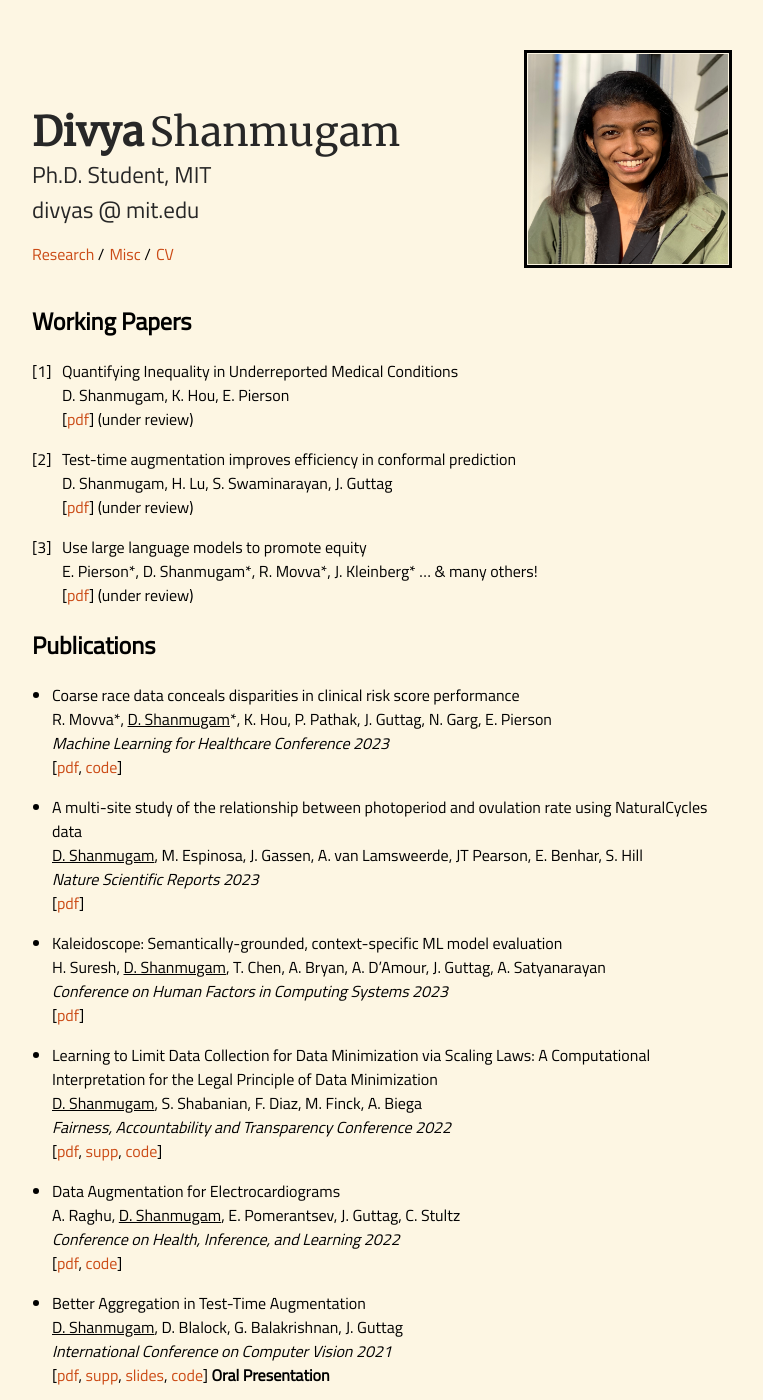
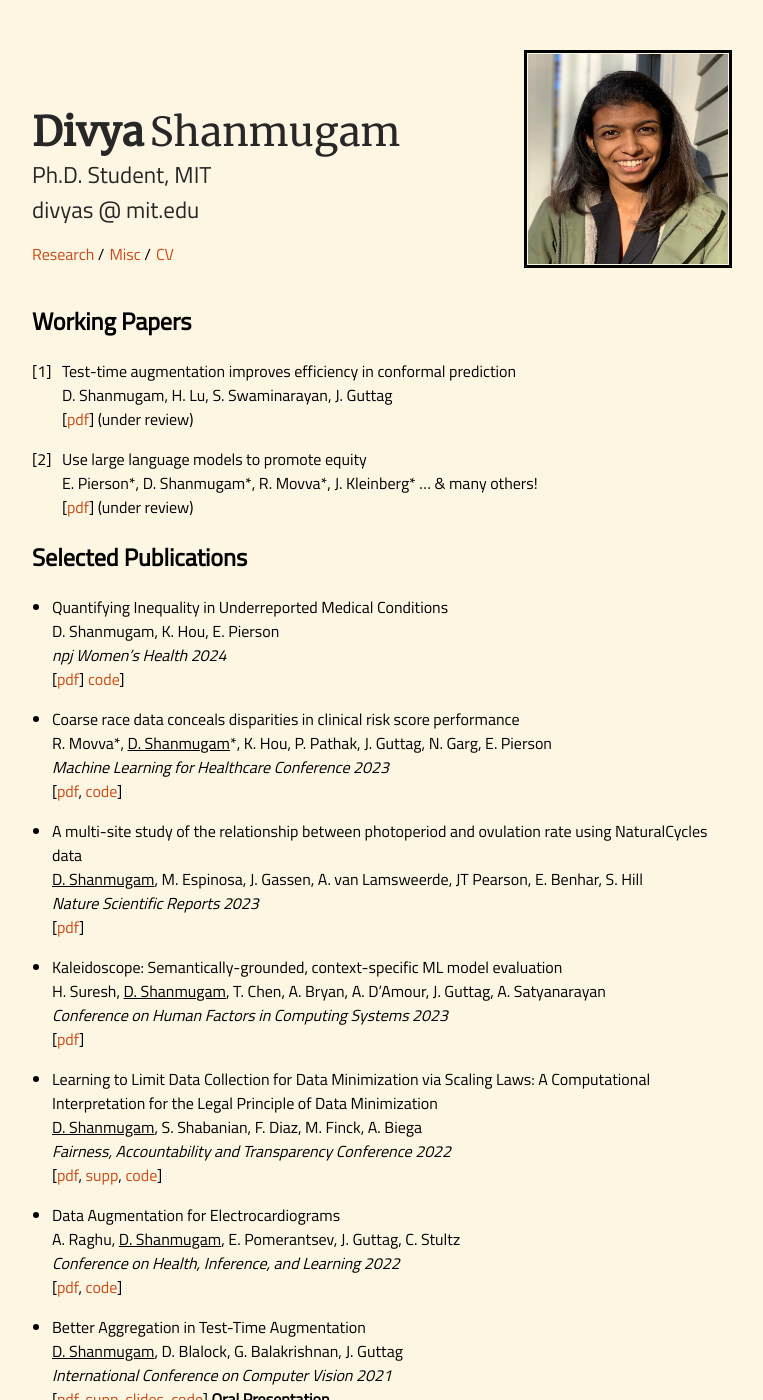
Before and after one commit to dmshanmugam/dmshanmugam.github.io, a Jekyll site: the page built from publications.md, in a window 1280 px wide and 1400 px high. Shown: the whole window, without its empty margins (258-1021 px from the left). Built offline with Jekyll 4.4.1, drawn with Linux system fonts in a browser that asks for light colours; some of the changed text lies outside the part shown.

Commit message:
updated with PURPLE publication

```diff
--- a/publications.md
+++ b/publications.md
@@ -4,19 +4,20 @@
 
 ## Working Papers
 
-1. Quantifying Inequality in Underreported Medical Conditions \\
-D. Shanmugam, K. Hou, E. Pierson \\
-[[pdf](https://arxiv.org/abs/2110.04133)] (under review)
-
-2. Test-time augmentation improves efficiency in conformal prediction \\
+1. Test-time augmentation improves efficiency in conformal prediction \\
 D. Shanmugam, H. Lu, S. Swaminarayan, J. Guttag \\
 [[pdf](pdfs/tta_icml_2024.pdf)] (under review)
 
-3. Use large language models to promote equity \\
+2. Use large language models to promote equity \\
 E. Pierson\*, D. Shanmugam\*, R. Movva\*, J. Kleinberg\* ... & many others! \\
 [[pdf](https://arxiv.org/abs/2312.14804)] (under review)
 
-## Publications
+## Selected Publications
+
+- Quantifying Inequality in Underreported Medical Conditions \\
+D. Shanmugam, K. Hou, E. Pierson \\
+*npj Women's Health 2024* \\
+[[pdf](https://arxiv.org/abs/2110.04133)] [code](https://github.com/epierson9/invisible-conditions)]
 
 - Coarse race data conceals disparities in clinical risk score performance \\
 R. Movva\*, <u>D. Shanmugam</u>\*, K. Hou, P. Pathak, J. Guttag, N. Garg, E. Pierson \\
@@ -58,9 +59,8 @@
 
 - At the Intersection of Deep Learning and Conceptual Art: The End of Signature \\
 <u>D. Shanmugam</u>\*, K. Lewis\*, Jose Javier Gonzalez-Ortiz\*, Agnieszka Kurant, John Guttag \\
-*Broadening Research Collaborations Workshop, Neurips 2022* \\
+*Broadening Research Collaborations Workshop, NeurIPS 2022* \\
 [[pdf](https://arxiv.org/abs/2207.04312)]
-
 
 - Improved Text Classification via Test-Time Augmentation \\
 H. Lu, <u>D. Shanmugam</u>, H. Suresh, J. Guttag \\
```
Also changed, not shown: index.md (+3 -7 lines), misc.md (+1 -1 lines).
